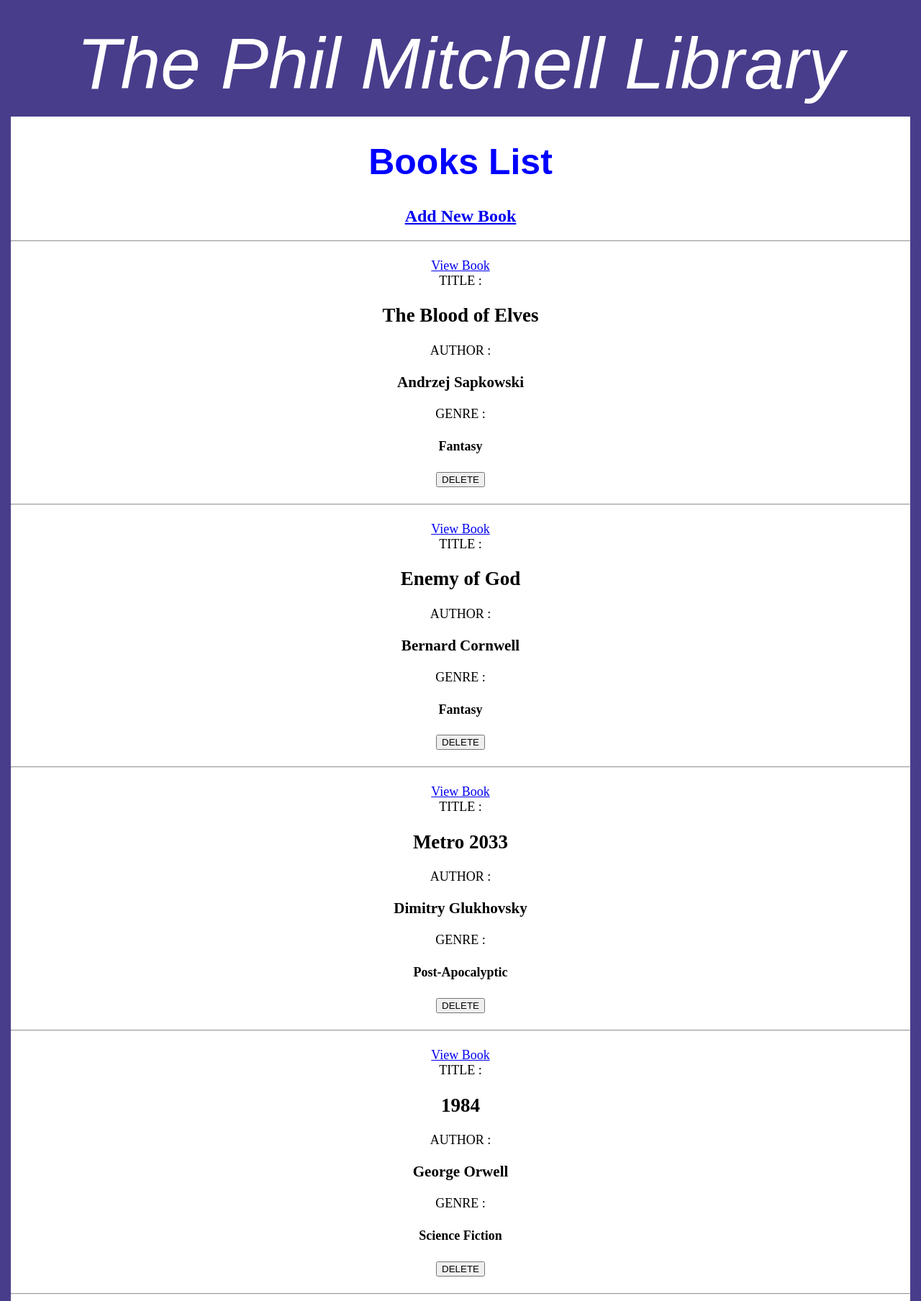
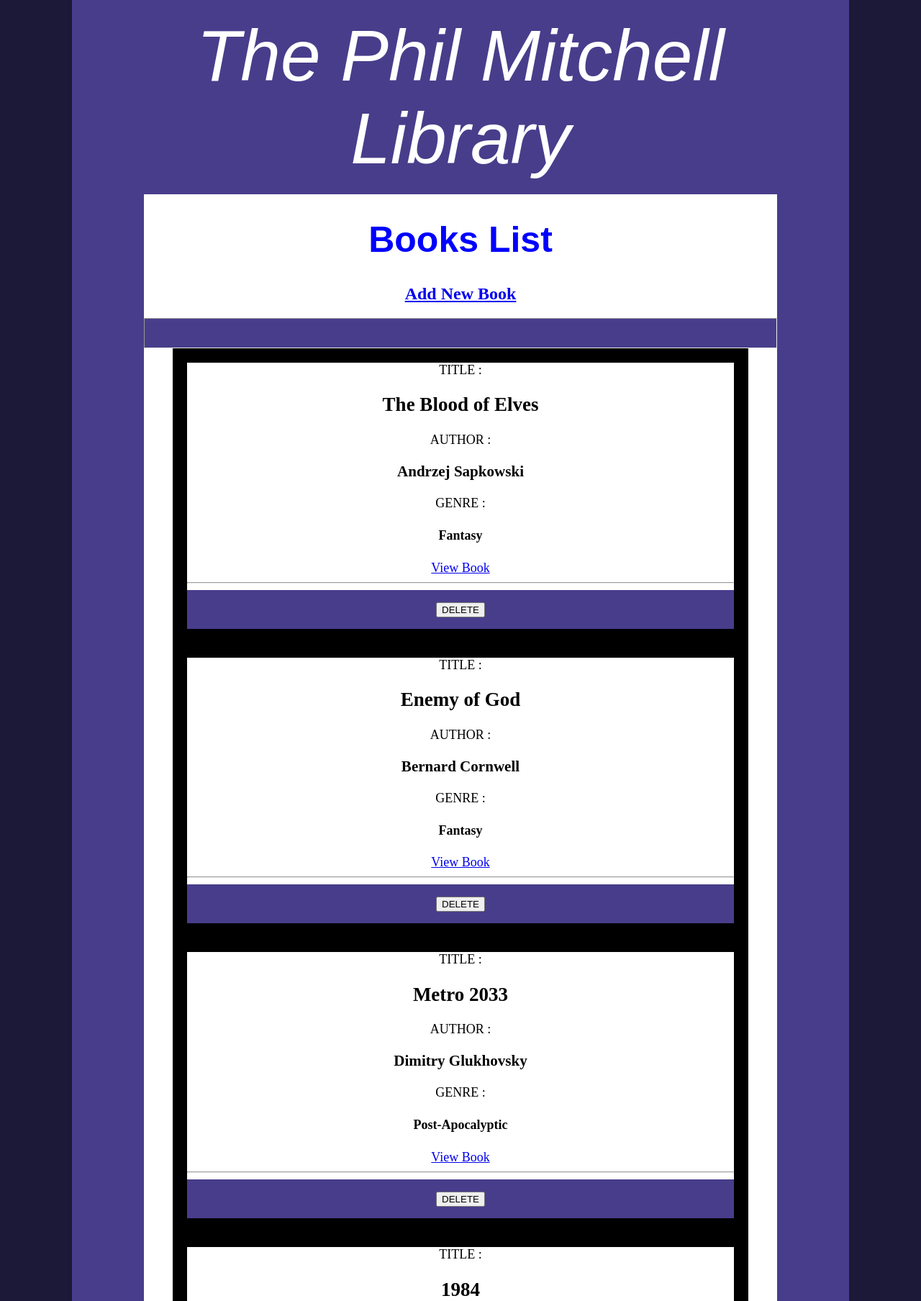
Before and after one commit to tribute2johnny/CC_Library_homework_wk3_day5, a Flask app: page /books in a window 1280 px wide. Shown: the top 1808 px of the page at 72% size. Run offline with Flask 2, Linux system fonts and the light colour scheme.

Commit message:
css and flexbox added

```diff
--- a/static/style.css
+++ b/static/style.css
@@ -2,7 +2,7 @@
     color: white;
     text-align: center;
     background-color: darkslateblue;
-    padding: 16px;
+    padding: 20px;
     justify-content: space-between;
     margin: 0;
     font-family: fantasy;
@@ -11,7 +11,9 @@
 }
 body {
     margin: 0;
-    border: solid 15px darkslateblue;
+    border-right: ridge 200px darkslateblue;
+    border-left: groove 200px darkslateblue;
+    border-bottom: solid 100px darkslateblue;
 }
 
 
@@ -27,13 +29,35 @@
     text-align: center;
 }
 
-.book {
-    align-items: center;
+.book-container {
+
     display: flex;
-    flex-direction: column;
     font-size: large;
-    list-style: none;
-    padding: 15px;
+    flex-wrap: wrap;
+    flex-direction: row;
+    flex: 33%;
+    max-width: 800px;
+    margin: 0 auto;
+
 
 
 }
+
+
+.book {
+    flex-basis: 100%;
+    text-align: center;
+    border: 20px solid black;
+}
+
+#hr {
+    background-color: darkslateblue;
+    padding: 20px;
+    margin: 0;
+    width: auto;
+}
+
+#form1 {
+    background-color: darkslateblue;
+    padding: 16px;
+}
--- a/templates/books.html
+++ b/templates/books.html
@@ -10,22 +10,26 @@
     <header>The Phil Mitchell Library</header>
     <h1 id="h1">Books List</h1>
     <h2 id="h2"><a href="books/new">Add New Book</a></h2>
-    <hr>
+    <hr id="hr">
 <body>
     <section>
         <div class="book-container">
             {% for book in books %}
+
             <div class="book">
-            <a href="/books/{{ books.index(book) }}">View Book</a>
                TITLE :  <h2>{{ book.title }}</h2>
                AUTHOR : <h3>{{ book.author }}</h3>
                GENRE : <h4>{{ book.genre }}</h4>
-               <form action="/books/delete/{{ books.index(book) }}" method="POST">
+               <a href="/books/{{ books.index(book) }}">View Book</a>
+               <div>
+                <hr>
+               </div>
+            <form id="form1" action="/books/delete/{{ books.index(book) }}" method="POST">
                 <input type="submit" value="DELETE">
-                </form>
+            </form>
 
             </div>
-            <hr>
+
             {% endfor %}
         </div>
     </section>
```
